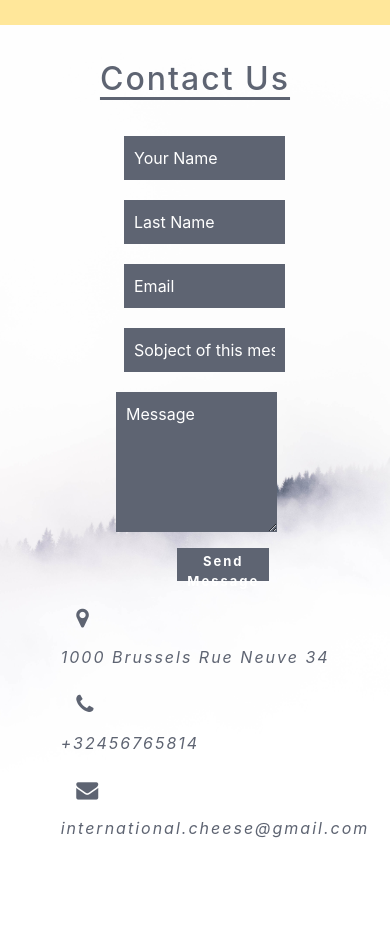
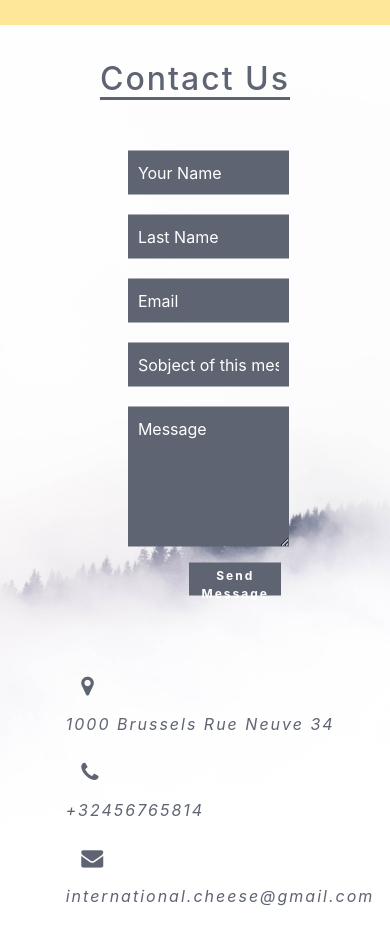
Before and after one commit to gladys-pascual/cheese-website, a plain HTML site: page contact-us.html in a window 390 px wide. Shown: the part 2320-3245 px from the top of the page. Before the commit the page ends 3177 px from the top, so only its background shows below. Drawn offline with nearby package versions, Linux system fonts and the light colour scheme.

Commit message:
add more stle.css

```diff
--- a/css/style.css
+++ b/css/style.css
@@ -272,7 +272,7 @@ textarea::placeholder {
 	}
 
 	.team-section .team-items .item .inner .info h5 {
-		font-size: 12px;
+		font-size: 22px;
 	}
 
 	.container {
@@ -291,7 +291,7 @@ textarea::placeholder {
 	}
 
 	.contact-items {
-		margin-left: 20px;
+		margin-left: 50px;
 		padding-left: 20px;
 	}
 
@@ -309,19 +309,31 @@ textarea::placeholder {
 
 	.contact-form {
 		flex-direction: column-reverse;
+
 	}
 
-	input {
-		margin-left: 18px;
+	.contact-items {
+		margin-top: 70px;
+		padding: 0;
 	}
+
+	form {
+		position: relative;
+		left: 45%;
+		transform: translate(-50%, -50%);
+		bottom: -246px;
+	}
+
+
 
 	.form-info {
 		margin-bottom: -15px;
+
 	}
 
 
 	.container {
-		max-width: 50%;
+		max-width: 100%;
 		display: flex;
 		justify-content: space-around;
 		flex-direction: column;
@@ -329,6 +341,10 @@ textarea::placeholder {
 
 	.contact-section .container p {
 		display: none;
+	}
+
+	.submit {
+		font-size: 12px;
 	}
 
 
@@ -356,4 +372,14 @@ textarea::placeholder {
 		align-items: center;
 		flex-direction: column-reverse;
 	}
+
+	input {
+		width: 84%;
+	}
+
+	textarea {
+		width: 84%;
+	}
+
+
 }
```
